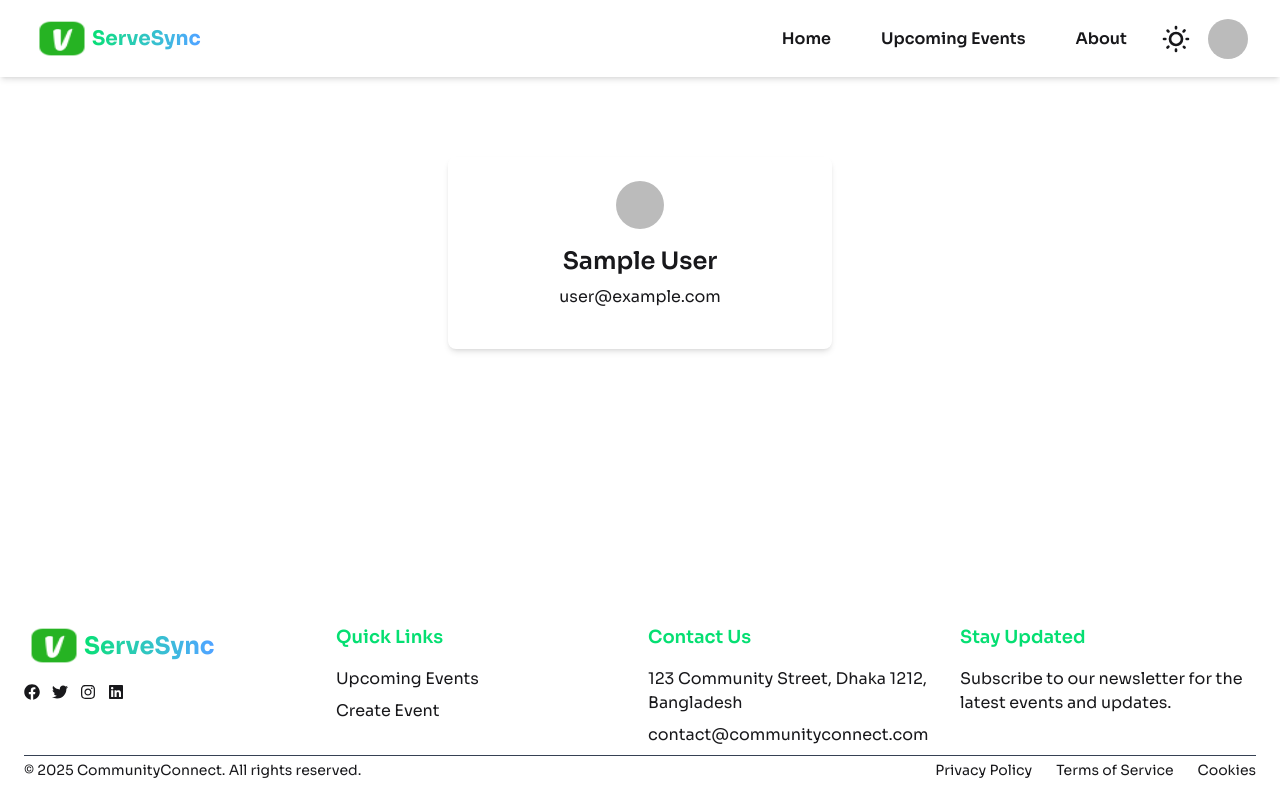
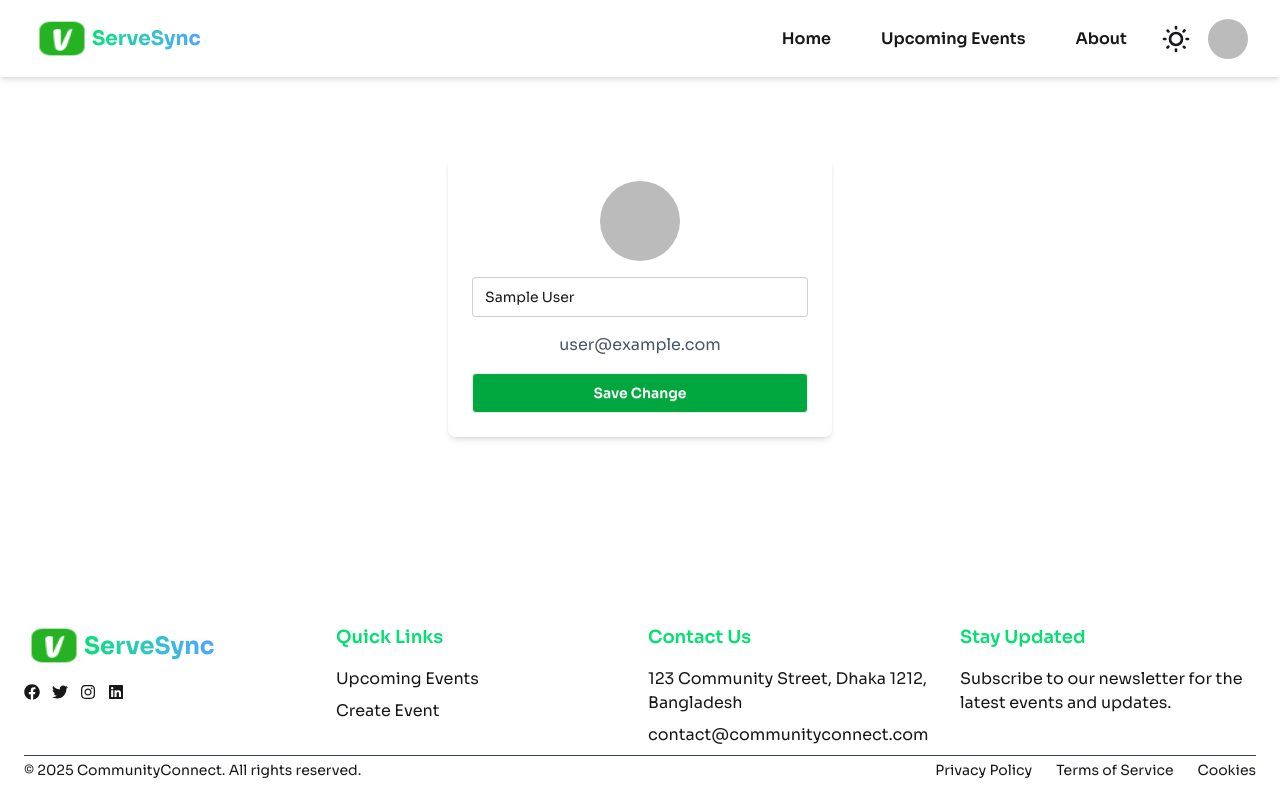
Before and after one commit to NaimuL295/Social-Events-Platform, a React (Vite) app: page /profile in a window 1280 px wide. Built offline with nearby package versions, Linux system fonts and the light colour scheme; no server answers; sample sign-in values are in the browser's storage.

Commit message:
profile name change

```diff
--- a/src/Component/Page/Profile/Profile.jsx
+++ b/src/Component/Page/Profile/Profile.jsx
@@ -1,21 +1,55 @@
-import React, { use } from "react";
+import React, { useContext, useState } from "react";
+import { AuthContext } from "../../Context/AuthContext";
+import { ToastContainer, toast } from "react-toastify";
 
-import { AuthContext } from "../../Context/AuthContext";
 
 const Profile = () => {
-       const {user}=use(AuthContext)
+  const { user, updateUser, setUser } = useContext(AuthContext);
+  const [newName, setNewName] = useState(user?.displayName || "");
+
+  const handleSaveChanges = async () => {
+    try {
+      await updateUser({
+        displayName: newName,
+        photoURL: user.photoURL,
+      });
+      setUser({
+        ...user,
+        displayName: newName,
+      });
+      toast.success("Profile updated successfully");
+    } catch (err) {
+
+      toast.error("Failed to update profile" ,err);
+    }
+  };
 
   return (
     <div className="max-w-sm mx-auto mt-20 p-6 rounded-lg shadow-md text-center">
       <img
-        src={user?.photoURL
-}
+        src={user?.photoURL || "/default-avatar.png"}
         alt="Profile"
-         className="w-12 h-12 rounded-full mx-auto mb-4 object-cover"
+        className="w-20 h-20 rounded-full mx-auto mb-4 object-cover"
       />
-      <h2 className="text-2xl  font-semibold mb-2">{user?.
-displayName}</h2>
-      <p className=" mb-4">{user?.email}</p>
+
+      <input
+        type="text"
+        value={newName}
+        onChange={(e) => setNewName(e.target.value)}
+        className="input input-bordered w-full mb-4"
+        placeholder="Enter your new name"
+      />
+
+      <p className="mb-4 text-gray-600">{user?.email}</p>
+
+      <button
+        type="submit"
+        onClick={handleSaveChanges}
+        className="btn bg-green-600 text-white w-full"
+      >
+        Save Change
+      </button>
+      <ToastContainer />
     </div>
   );
 };
--- a/src/Component/Share/Navbar.jsx
+++ b/src/Component/Share/Navbar.jsx
@@ -7,7 +7,7 @@ import icon from"../../assets/icons8..png"
 
 const Navbar = () => {
   const { user, logout } = use(AuthContext);
-  console.log(user?.photoURL);
+
 
 const handleLogout = () => {
     try {
```
